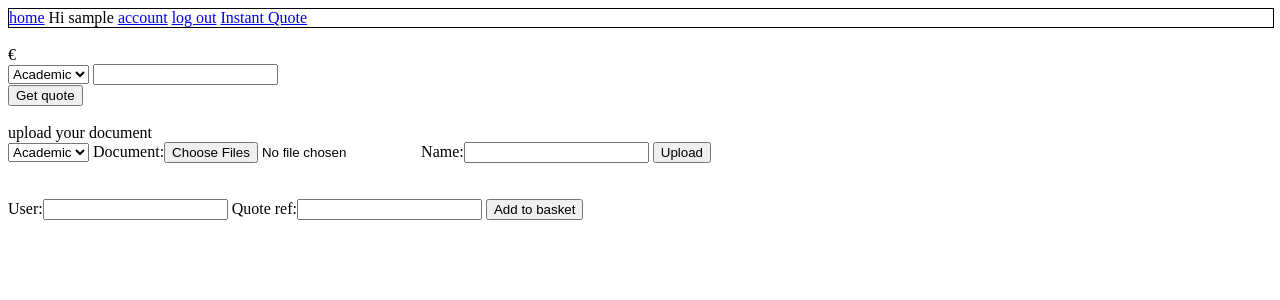
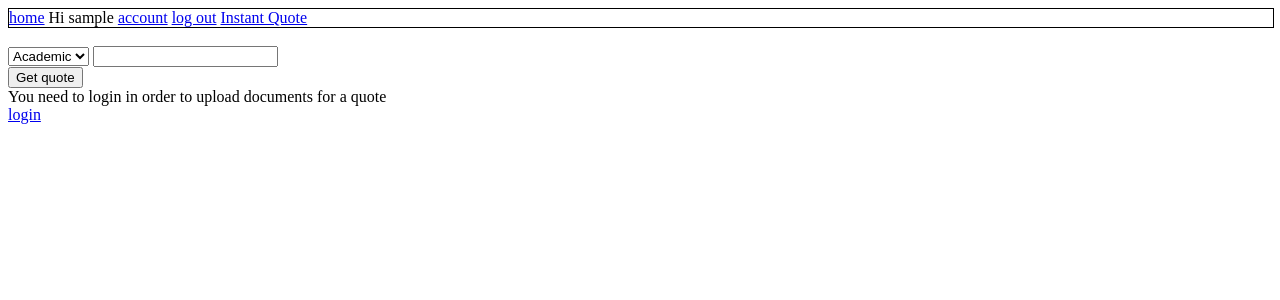
Before and after one commit to andriusci/freelancer, a Django app: page /quote/ in a window 1280 px wide. Shown: the top 300 px of the page. Run offline with Django 3.2, Linux system fonts and the light colour scheme; the visitor is signed in with stand-in values (Sample User, id 1).

Commit message:
quote functionality updated (login required)

```diff
--- a/freelancer_website/templates/base.html
+++ b/freelancer_website/templates/base.html
@@ -14,12 +14,14 @@
     <a href="{%url 'index'%}">home</a>
 
     {%if user.is_authenticated%}
-      Hi {{user}}
-      <a href="{% url 'user_account' %}">account</a>
-      <a href="{% url 'logout' %}">log out</a>
-      {%else%}
-      <a href="{% url 'user_account' %}">login</a>
-      {%endif%}
+        Hi {{user}}
+         <a href="{% url 'user_account' %}">account</a>
+         <a href="{% url 'logout' %}">log out</a>
+    {%else%}
+
+         <a href="{% url 'user_account' %}">Log in</a>
+
+    {%endif%}
 
 
 
@@ -32,6 +34,11 @@
 
     <a href="{% url 'quote' %}">Instant Quote</a>
     </div>
+
+
+
+
+
     {%block content%}
     {%endblock%}
 </body>
--- a/freelancer_website/urls.py
+++ b/freelancer_website/urls.py
@@ -17,7 +17,7 @@ from django.contrib import admin
 from django.urls import path
 from user_accounts.views import user_login, logout, user_account, signup
 from freelancer_website.views import index
-from quote.views import quote
+from quote.views import quote, quote_logged
 from basket.views import basket, add_to_basket
 from checkout.views import checkout
 
@@ -30,6 +30,7 @@ urlpatterns = [
     path('', index, name="index"),
     path('registration/', signup, name="signup"),
     path('quote/', quote, name="quote" ),
+    path('quote_logged/', quote_logged, name="quote_logged"),
     path('basket/', basket, name="basket"),
     path('add_to_basket/', add_to_basket, name="add_to_basket"),
     path('checkout/', checkout, name="checkout")
--- a/quote/forms.py
+++ b/quote/forms.py
@@ -2,12 +2,9 @@ from django import forms
 from quote.models import Upload
 
 categories  =[("Academic", "Academic"), ("General", "General")]
-class QuoteManualForm(forms.Form):
 
-    categories = forms.ChoiceField(choices = categories, label="")
-    word_count = forms.DecimalField(min_value=1)
 
 class QuoteUploadForm(forms.Form):
           categories = forms.ChoiceField(choices = categories, label="")
           document = forms.FileField(widget=forms.ClearableFileInput(attrs={'multiple': True}))
-          name = forms.CharField()
+          description = forms.CharField()
--- a/quote/templates/quote.html
+++ b/quote/templates/quote.html
@@ -4,7 +4,7 @@
 
 <br>
 
-<div id="price">€</div>
+
 <form>
 <select id="category">
     <option value="academic">Academic</option>
@@ -15,6 +15,11 @@
 </form>
 <button onclick="quote()">Get quote</button>
 <br>
+<div id="price"></div>
+
+You need to login in order to upload documents for a quote<br>
+<a href="{% url 'quote_logged' %}">login</a>
+
 <script>
     function quote(){
       category = document.getElementById("category").value;
@@ -25,35 +30,9 @@
            {price = 10}
       if (category != "general") {price = price * 1.1}
       price = Math.round(price);
-      document.getElementById("price").innerHTML = "€" + price;
+      document.getElementById("price").innerHTML = "Total price is €" + price;
     }
 </script>
 
-{{price}}
-{%if user.is_authenticated%}
-
-
-
-
-<br>
-upload your document
-<form action="/quote/" method="post"  enctype="multipart/form-data">
-    {% csrf_token %}
-    {{ upload_form }}
-    <input type="submit" value="Upload" name="form">
-
-</form>
-<br>
-    {{ price}}<br>
-
-
-    <form action="/add_to_basket/" method="post"  enctype="multipart/form-data">
-        {% csrf_token %}
-        {{ add_to_basket_form }}
-        <input type="submit" value="Add to basket" name="form">
-
-    </form>
-
-    {%endif%}
 
 {%endblock%}
--- a/quote/views.py
+++ b/quote/views.py
@@ -1,20 +1,20 @@
 from django.shortcuts import render
 from django.http import HttpResponseRedirect
-
-from quote.forms import QuoteManualForm, QuoteUploadForm
+from django.contrib.auth.decorators import login_required
+from quote.forms import  QuoteUploadForm
 from quote.models import Upload, Quote, QuoteFiles
 from basket.forms import AddToBasketForm
 from django.core.files import File
 from datetime import datetime
 
+def quote(request):
+     return render(request, 'quote.html')
 
+@login_required(login_url='/login/')
+def quote_logged(request):
 
-
-def quote(request):
-   # manual_form = QuoteManualForm
     upload_form = QuoteUploadForm
     context = { "price": "",
-               # "manual_form": manual_form,
                 "upload_form": upload_form,
                 "add_to_basket_form": AddToBasketForm }
 
@@ -28,7 +28,7 @@ def quote(request):
         if form.is_valid:
            files = request.FILES.getlist('document')
            category = request.POST.get('categories')
-           title = request.POST.get('name')
+           title = request.POST.get('description')
            count = 0
            for eachFile in files:
                raw = eachFile.read()
@@ -47,7 +47,6 @@ def quote(request):
       price = round(price)
 
       context = { "price": price,
-               # "manual_form": manual_form,
                 "upload_form": upload_form,
                 "add_to_basket_form": AddToBasketForm }
 
@@ -77,7 +76,7 @@ def quote(request):
 
         current_user = request.user
         #################################################################
-        file1 = Upload.objects.get(id=2)
+        file1 = Upload.objects.get(id=8)
         file1 = file1.document
         initial = {
                   'user': file1,
@@ -90,6 +89,6 @@ def quote(request):
                    }
 
 
-      return render(request, 'quote.html', context)
+      return render(request, 'quote_logged.html', context)
     else:
-        return render(request, 'quote.html', context)
+        return render(request, 'quote_logged.html', context)
--- a/user_accounts/views.py
+++ b/user_accounts/views.py
@@ -40,7 +40,6 @@ def user_login(request):
 
             if user:
                 auth.login(user=user, request=request)
-
                 return HttpResponseRedirect(request.GET['next'])
             else:
                 loginForm.add_error(None, "Your username or password is incorrect")
```
